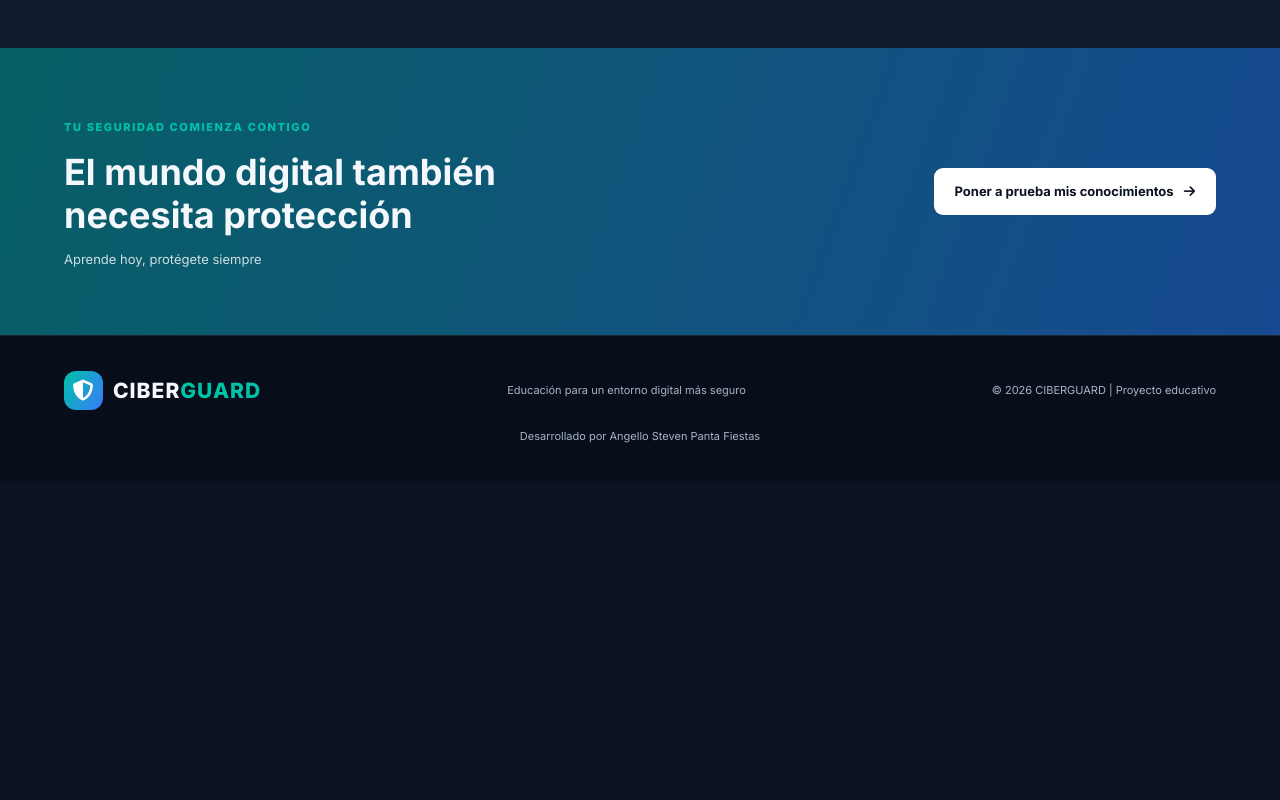
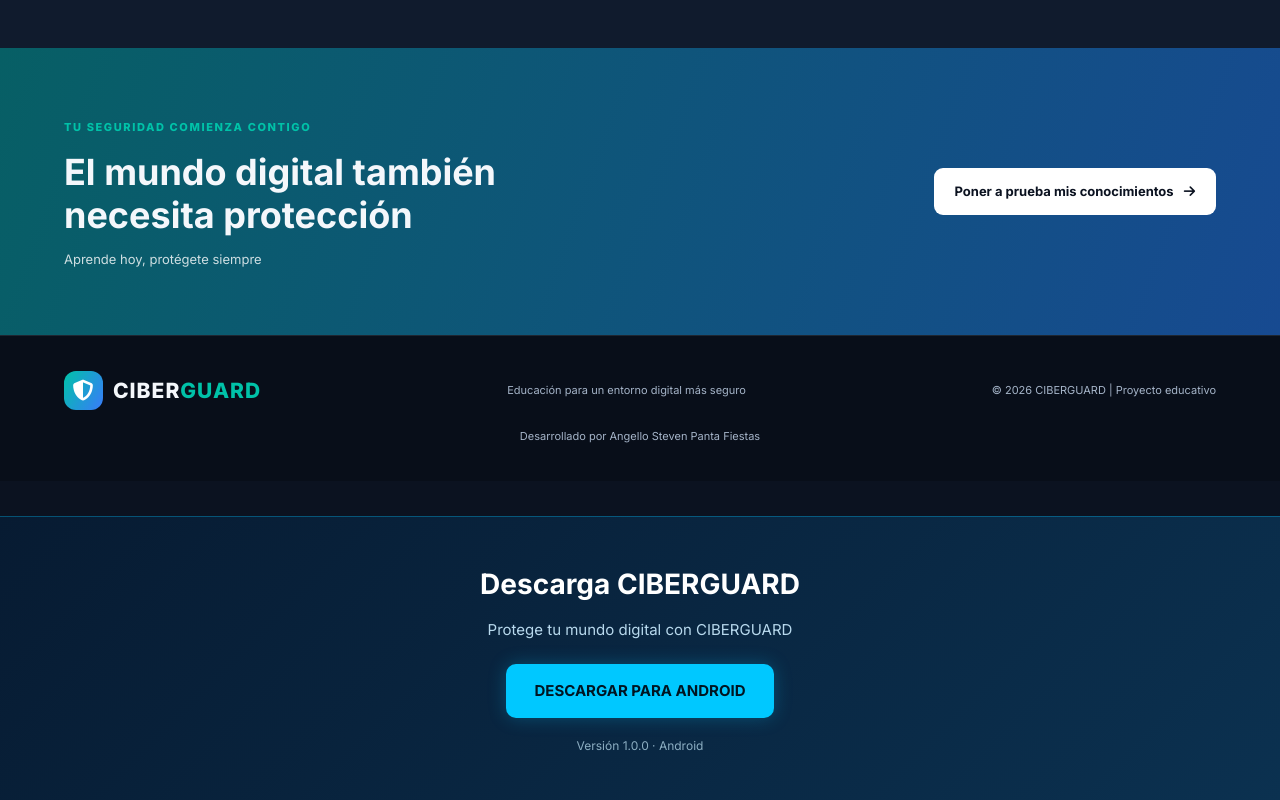
Before and after one commit to angello-0610-glitch/CIBERGUARD, a plain HTML site: page index.html in a window 1280 px wide. Shown: the part 6063-6863 px from the top of the page. Before the commit the page ends 6544 px from the top, so only its background shows below. Drawn offline with Linux system fonts and the light colour scheme; no server answers.

Commit message:
Add files via upload

```diff
--- a/index.html
+++ b/index.html
@@ -1240,5 +1240,19 @@
 
     <script src="app.js"></script>
 
+    <!-- DESCARGA DE CIBERGUARD PARA ANDROID -->
+<section class="download-section">
+    <h2>Descarga CIBERGUARD</h2>
+    <p>Protege tu mundo digital con CIBERGUARD</p>
+
+    <a href="https://github.com/angello-0610-glitch/CIBERGUARD/releases/download/v1.0.0/app-debug.apk"
+       class="download-button"
+       download>
+        DESCARGAR PARA ANDROID
+    </a>
+
+    <p class="download-version">Versión 1.0.0 · Android</p>
+</section>
+
 </body>
 </html>
```
